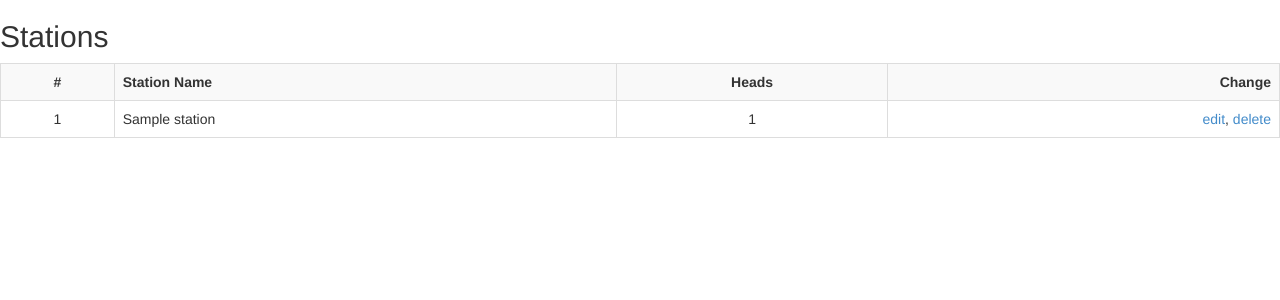
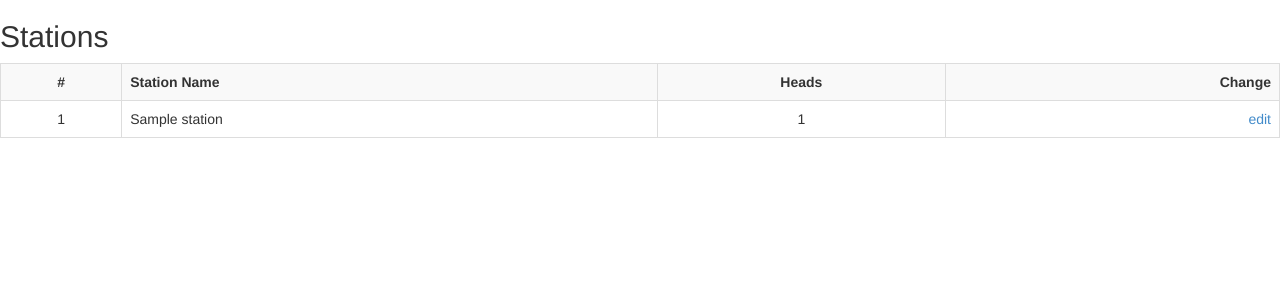
Before and after one commit to olsenb/ospi-website, a Django app: page /ospi/stations/ in a window 1280 px wide. Shown: the part 52-352 px from the top of the page. Run offline with Django 3.2, Linux system fonts and the light colour scheme; tables that the repository leaves empty hold one stand-in row (values such as "Sample post"); one stand-in notice (Sample message) is shown.

Commit message:
Removed delete

```diff
--- a/project/ospi/templates/ospi/stations_view.html
+++ b/project/ospi/templates/ospi/stations_view.html
@@ -1,23 +1,4 @@
 {% extends 'base.html' %}
-
-{% block extrascripts %}
-<script type='text/javascript'>
-    function Delete(pk){
-        $.ajax({
-            url:{% url 'stations_delete' pk %},
-            success: function(){
-                {% for message in messages %}
-                    alert('{{message }}');
-                {% endfor %}
-            },
-            error: function(){
-                alert('Error, could not Delete');
-            }
-        });
-
-    }
-</script>
-{% endblock extrascripts %}
 
 {% block content %}
     <h2>Stations</h2>
@@ -33,7 +14,7 @@
             <td style='text-align:center;'>{{ station.number }}</td>
             <td>{{ station.name }}</td>
             <td style='text-align:center;'>{{ station.heads }}</td>
-            <td style='text-align:right;'><a href="{% url 'stations_edit' station.id %}">edit</a>, <a href="">delete</a></td>
+            <td style='text-align:right;'><a href="{% url 'stations_edit' station.id %}">edit</a></td>
         </tr>
         {% endfor %}
     </table>
--- a/project/ospi/views.py
+++ b/project/ospi/views.py
@@ -42,14 +42,3 @@ class CreateAccountView(CreateView):
     model=Account
     def get_success_url(self):
         return reverse('home')
-
-def deleteStation(request):
-    print "Hello World"
-    if request.is_ajax() and 'id' in request.GET:
-        station = Station.objects.get(pk=request.GET['id'])
-        station.delete()
-
-        messages.add_message(request, "Station Deleted")
-
-    else:
-        messages.add_message(request, "Could not Delete Station")
```
